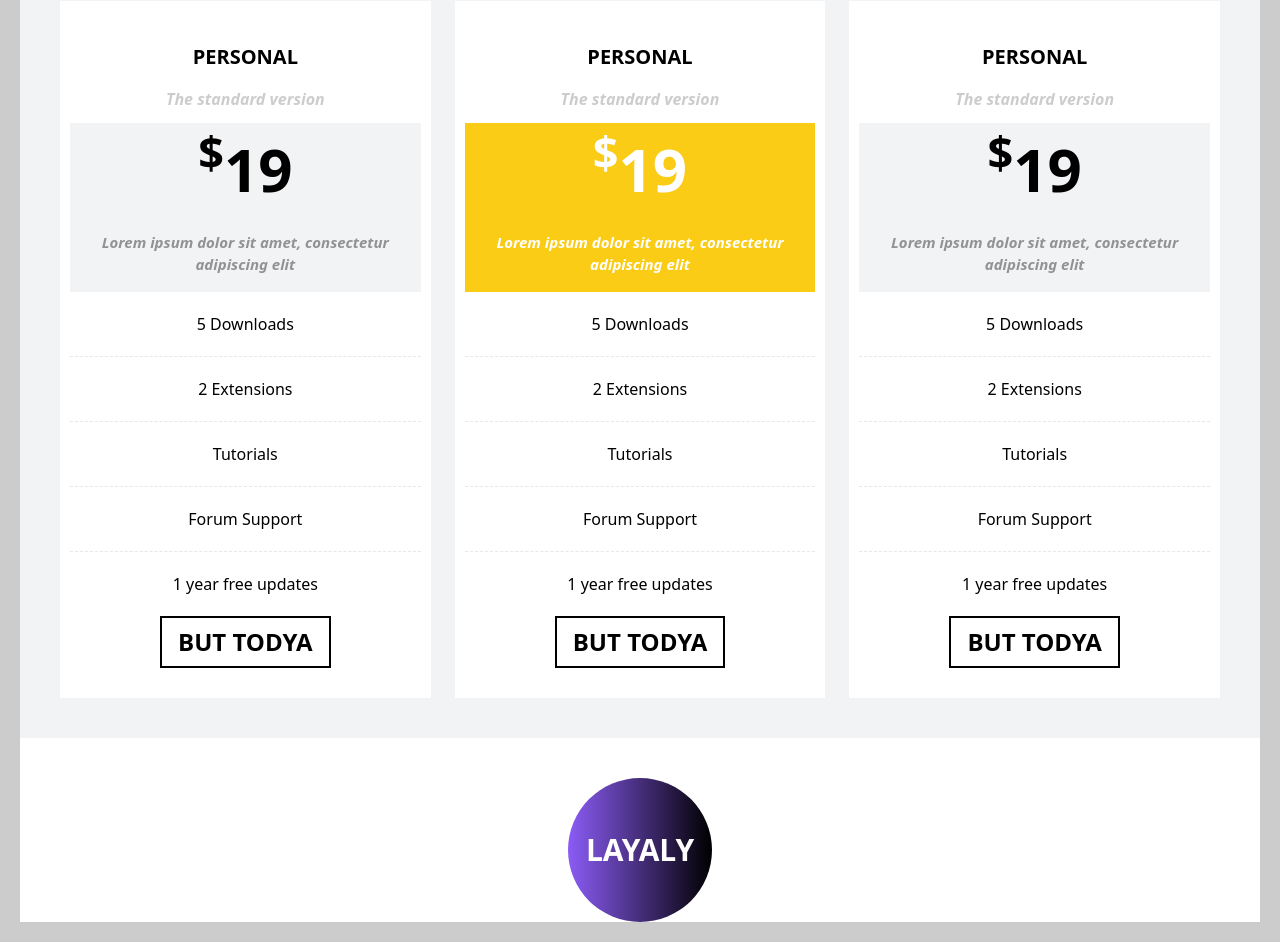
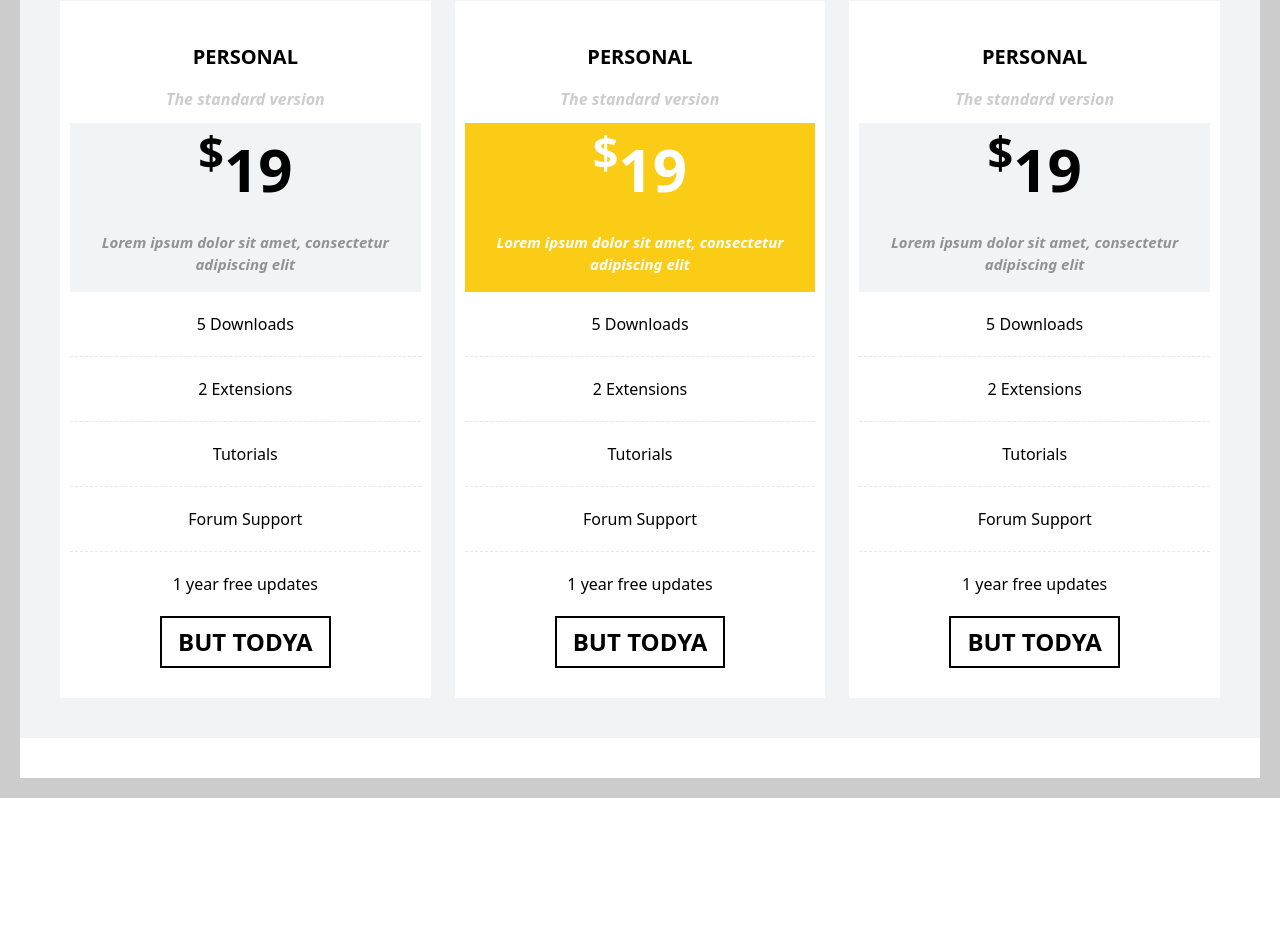
Before and after one commit to mahmoud-ramadn/biker, a website: page index.html in a window 1280 px wide. Shown: the part 4175-5117 px from the top of the page. After the commit the page ends 4973 px from the top, so only its background shows below. Drawn offline with nearby package versions, Linux system fonts and the light colour scheme.

Commit message:
Update index.html

```diff
--- a/index.html
+++ b/index.html
@@ -352,7 +352,6 @@
 
 
 
-     <div class=" wow fadeInLeftBig  w-36 h-36 bg-gradient-to-r from-violet-500 to-black rounded-full  font-bold mx-auto uppercase  text-3xl text-white flex justify-center items-center    ">layaly </div>
 
 
      <script src="js/wow.min.js"></script>
```
